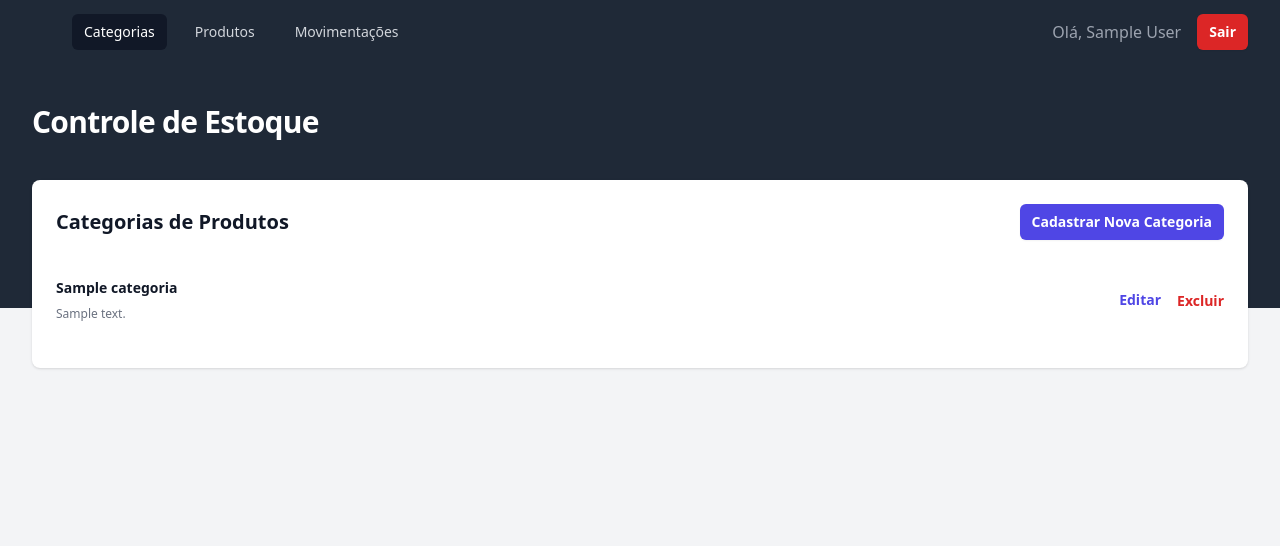
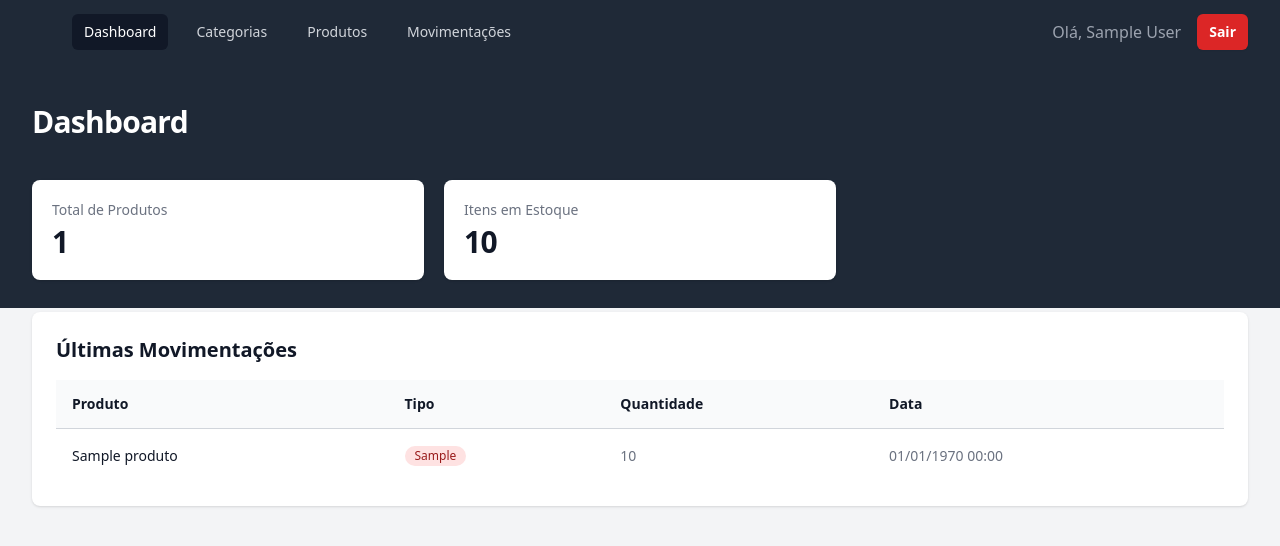
Before and after one commit to angelluzk/sistema-controle-estoque, a PHP site: page / in a window 1280 px wide. Shown: the top 546 px of the page. Run offline with PHP 8.4, Linux system fonts and the light colour scheme; the visitor is signed in with stand-in values (Sample User, id 1); tables that the repository leaves empty or names only in its code hold one stand-in row (values such as "Sample post"); some libraries are stand-ins or nearby versions.

Commit message:
Commit: Adiciona Dashboard Simples para Visualização Completa

```diff
--- /dev/null
+++ b/src/Controller/DashboardController.php
@@ -0,0 +1,24 @@
+<?php
+
+namespace App\Controller;
+
+use App\Model\ProdutoModel;
+use App\Model\MovimentoModel;
+
+class DashboardController
+{
+    public function index()
+    {
+        $produtoModel = new ProdutoModel();
+        $movimentoModel = new MovimentoModel();
+
+        // Coleta todas as estatísticas para o dashboard
+        $stats = [
+            'total_produtos' => $produtoModel->getTotalCount(),
+            'total_itens_estoque' => $produtoModel->getTotalStockQuantity(),
+            'ultimos_movimentos' => $movimentoModel->findLatest(5)
+        ];
+
+        require_once '../views/dashboard/index.php';
+    }
+}
--- a/src/Core/Router.php
+++ b/src/Core/Router.php
@@ -6,8 +6,6 @@ class Router
 {
     public function run()
     {
-        // Para garantir que a sessão seja iniciada em todas as requisições
-        // para que as mensagens de erro funcionem.
         if (session_status() === PHP_SESSION_NONE) {
             session_start();
         }
@@ -15,32 +13,31 @@ class Router
         $uri = parse_url($_SERVER['REQUEST_URI'], PHP_URL_PATH);
         $method = $_SERVER['REQUEST_METHOD'];
 
-        // Lista de rotas que NÃO precisam de autenticação
         $rotasPublicas = [
             '/login' => ['GET', 'POST'],
             '/registrar' => ['GET', 'POST']
         ];
 
-        $rotaAtualEhPublica = false;
-        if (isset($rotasPublicas[$uri]) && in_array($method, $rotasPublicas[$uri])) {
-            $rotaAtualEhPublica = true;
+        $rotaAtualEhPublica = isset($rotasPublicas[$uri]) && in_array($method, $rotasPublicas[$uri]);
+
+        if (!$rotaAtualEhPublica && !isset($_SESSION['usuario_id'])) {
+            header('Location: /login');
+            exit;
         }
 
-        // Se a rota não é pública E o usuário não está logado, redireciona para o login.
-        if (!$rotaAtualEhPublica && !isset($_SESSION['usuario_id'])) {
-            header('Location: /login');
-            exit; // Encerra a execução para garantir que nada mais seja carregado
-        }
-
-        // Se a rota É pública E o usuário JÁ ESTÁ logado, redireciona para a home.
-        // Isso impede que um usuário logado acesse a página de login/registro novamente.
         if ($rotaAtualEhPublica && isset($_SESSION['usuario_id'])) {
              header('Location: /');
              exit;
         }
 
         switch (true) {
-            // ROTAS DE AUTENTICAÇÃO (Públicas)
+            // ROTA PRINCIPAL AGORA É O DASHBOARD
+            case ($uri === '/' && $method === 'GET'):
+                $controllerName = 'App\Controller\DashboardController';
+                $methodName = 'index';
+                break;
+
+            // ROTAS DE AUTENTICAÇÃO
             case ($uri === '/registrar' && $method === 'GET'):
                 $controllerName = 'App\Controller\AuthController';
                 $methodName = 'showRegistrationForm';
@@ -57,13 +54,13 @@ class Router
                 $controllerName = 'App\Controller\AuthController';
                 $methodName = 'login';
                 break;
-            case ($uri === '/logout' && $method === 'POST'): // Logout via POST por segurança
+            case ($uri === '/logout' && $method === 'POST'):
                 $controllerName = 'App\Controller\AuthController';
                 $methodName = 'logout';
                 break;
 
-            // ROTAS DE CATEGORIA
-            case ($uri === '/' && $method === 'GET'):
+            // ROTA PARA A LISTA DE CATEGORIAS
+            case ($uri === '/categorias' && $method === 'GET'):
                 $controllerName = 'App\Controller\CategoriaController';
                 $methodName = 'index';
                 break;
@@ -114,7 +111,7 @@ class Router
                 $methodName = 'delete';
                 break;
 
-            // ROTAS DE MOVIMENTAÇÕES
+            // ROTAS DE MOVIMENTAÇÃO
             case ($uri === '/movimentos' && $method === 'GET'):
                 $controllerName = 'App\Controller\MovimentoController';
                 $methodName = 'index';
--- a/src/Model/MovimentoModel.php
+++ b/src/Model/MovimentoModel.php
@@ -96,4 +96,21 @@ class MovimentoModel
             throw $e;
         }
     }
+
+ /**
+     * Busca os últimos N movimentos de estoque.
+     */
+    public function findLatest(int $limit = 5): array
+    {
+        $sql = "SELECT m.tipo, m.quantidade, m.data_movimento, p.nome AS nome_produto
+                FROM movimentos_estoque m
+                JOIN produtos p ON m.produto_id = p.id
+                ORDER BY m.data_movimento DESC
+                LIMIT :limit";
+
+        $stmt = $this->pdo->prepare($sql);
+        $stmt->bindValue(':limit', $limit, PDO::PARAM_INT);
+        $stmt->execute();
+        return $stmt->fetchAll(PDO::FETCH_ASSOC);
+    }
 }
--- a/src/Model/ProdutoModel.php
+++ b/src/Model/ProdutoModel.php
@@ -1,6 +1,4 @@
 <?php
-
-// src/Model/ProdutoModel.php
 
 namespace App\Model;
 
@@ -70,4 +68,31 @@ class ProdutoModel
         $stmt->bindValue(':id', $id);
         return $stmt->execute();
     }
+
+ /**
+     * Retorna a contagem total de produtos cadastrados.
+     */
+    public function getTotalCount(): int
+    {
+        $stmt = $this->pdo->query("SELECT COUNT(id) FROM produtos");
+        return $stmt->fetchColumn();
+    }
+
+    /**
+     * Retorna a soma da quantidade de todos os itens em estoque.
+     */
+    public function getTotalStockQuantity(): int
+    {
+        $stmt = $this->pdo->query("SELECT SUM(quantidade) FROM produtos");
+        return (int)$stmt->fetchColumn(); // Cast para int para garantir
+    }
+
+    /**
+     * Retorna os N produtos com maior quantidade em estoque.
+     */
+    public function getTopStockProducts(int $limit = 5): array
+    {
+        $stmt = $this->pdo->query("SELECT nome, quantidade FROM produtos ORDER BY quantidade DESC LIMIT {$limit}");
+        return $stmt->fetchAll(PDO::FETCH_ASSOC);
+    }
 }
--- /dev/null
+++ b/views/dashboard/index.php
@@ -0,0 +1,99 @@
+<!DOCTYPE html>
+<html lang="pt-br" class="h-full bg-gray-100">
+<head>
+    <meta charset="UTF-8">
+    <meta name="viewport" content="width=device-width, initial-scale=1.0">
+    <title>Dashboard - Controle de Estoque</title>
+    <script src="https://cdn.tailwindcss.com"></script>
+</head>
+<body class="h-full">
+    <div class="min-h-full">
+        <div class="bg-gray-800 pb-32">
+            <nav class="bg-gray-800">
+                <div class="mx-auto max-w-7xl px-4 sm:px-6 lg:px-8">
+                    <div class="flex h-16 items-center justify-between">
+                        <div class="flex items-center">
+                            <div class="hidden md:block">
+                                <div class="ml-10 flex items-baseline space-x-4">
+                                    <a href="/" class="bg-gray-900 text-white rounded-md px-3 py-2 text-sm font-medium" aria-current="page">Dashboard</a>
+                                    <a href="/categorias" class="text-gray-300 hover:bg-gray-700 hover:text-white rounded-md px-3 py-2 text-sm font-medium">Categorias</a>
+                                    <a href="/produtos" class="text-gray-300 hover:bg-gray-700 hover:text-white rounded-md px-3 py-2 text-sm font-medium">Produtos</a>
+                                    <a href="/movimentos" class="text-gray-300 hover:bg-gray-700 hover:text-white rounded-md px-3 py-2 text-sm font-medium">Movimentações</a>
+                                </div>
+                            </div>
+                        </div>
+                        <div class="hidden md:block">
+                            <div class="ml-4 flex items-center md:ml-6">
+                                <?php if (isset($_SESSION['usuario_nome'])): ?>
+                                    <span class="text-gray-400 mr-4">Olá, <?= htmlspecialchars($_SESSION['usuario_nome']) ?></span>
+                                    <form action="/logout" method="POST">
+                                        <button type="submit" class="rounded-md bg-red-600 px-3 py-2 text-sm font-semibold text-white shadow-sm hover:bg-red-500">
+                                            Sair
+                                        </button>
+                                    </form>
+                                <?php endif; ?>
+                            </div>
+                        </div>
+                    </div>
+                </div>
+            </nav>
+            <header class="py-10">
+                <div class="mx-auto max-w-7xl px-4 sm:px-6 lg:px-8">
+                    <h1 class="text-3xl font-bold tracking-tight text-white">Dashboard</h1>
+                </div>
+            </header>
+        </div>
+
+        <main class="-mt-32">
+            <div class="mx-auto max-w-7xl px-4 pb-12 sm:px-6 lg:px-8">
+                <div class="grid grid-cols-1 gap-5 sm:grid-cols-2 lg:grid-cols-3">
+                    <div class="overflow-hidden rounded-lg bg-white shadow">
+                        <div class="p-5">
+                            <p class="truncate text-sm font-medium text-gray-500">Total de Produtos</p>
+                            <p class="mt-1 text-3xl font-semibold tracking-tight text-gray-900"><?= $stats['total_produtos'] ?></p>
+                        </div>
+                    </div>
+                    <div class="overflow-hidden rounded-lg bg-white shadow">
+                        <div class="p-5">
+                            <p class="truncate text-sm font-medium text-gray-500">Itens em Estoque</p>
+                            <p class="mt-1 text-3xl font-semibold tracking-tight text-gray-900"><?= $stats['total_itens_estoque'] ?></p>
+                        </div>
+                    </div>
+                </div>
+
+                <div class="mt-8 rounded-lg bg-white px-5 py-6 shadow sm:px-6">
+                    <h2 class="text-xl font-semibold leading-7 text-gray-900 mb-4">Últimas Movimentações</h2>
+                    <table class="min-w-full divide-y divide-gray-300">
+                         <thead class="bg-gray-50">
+                            <tr>
+                                <th scope="col" class="py-3.5 pl-4 pr-3 text-left text-sm font-semibold text-gray-900">Produto</th>
+                                <th scope="col" class="px-3 py-3.5 text-left text-sm font-semibold text-gray-900">Tipo</th>
+                                <th scope="col" class="px-3 py-3.5 text-left text-sm font-semibold text-gray-900">Quantidade</th>
+                                <th scope="col" class="px-3 py-3.5 text-left text-sm font-semibold text-gray-900">Data</th>
+                            </tr>
+                        </thead>
+                        <tbody class="divide-y divide-gray-200">
+                            <?php if (empty($stats['ultimos_movimentos'])): ?>
+                                <tr><td colspan="4" class="py-4 text-center text-gray-500">Nenhuma movimentação registrada.</td></tr>
+                            <?php else: ?>
+                                <?php foreach ($stats['ultimos_movimentos'] as $movimento): ?>
+                                    <tr>
+                                        <td class="py-4 pl-4 pr-3 text-sm font-medium text-gray-900"><?= htmlspecialchars($movimento['nome_produto']) ?></td>
+                                        <td class="px-3 py-4 text-sm">
+                                            <span class="inline-flex items-center rounded-full px-2.5 py-0.5 text-xs font-medium <?= $movimento['tipo'] === 'entrada' ? 'bg-green-100 text-green-800' : 'bg-red-100 text-red-800' ?>">
+                                                <?= htmlspecialchars(ucfirst($movimento['tipo'])) ?>
+                                            </span>
+                                        </td>
+                                        <td class="px-3 py-4 text-sm text-gray-500"><?= htmlspecialchars($movimento['quantidade']) ?></td>
+                                        <td class="px-3 py-4 text-sm text-gray-500"><?= date('d/m/Y H:i', strtotime($movimento['data_movimento'])) ?></td>
+                                    </tr>
+                                <?php endforeach; ?>
+                            <?php endif; ?>
+                        </tbody>
+                    </table>
+                </div>
+            </div>
+        </main>
+    </div>
+</body>
+</html>
--- a/views/movimentos/index.php
+++ b/views/movimentos/index.php
@@ -8,13 +8,14 @@
 </head>
 <body class="h-full">
     <div class="min-h-full">
-        <nav class="bg-gray-800">
+<nav class="bg-gray-800">
             <div class="mx-auto max-w-7xl px-4 sm:px-6 lg:px-8">
                 <div class="flex h-16 items-center justify-between">
                     <div class="flex items-center">
                         <div class="hidden md:block">
                             <div class="ml-10 flex items-baseline space-x-4">
-                                <a href="/" class="text-gray-300 hover:bg-gray-700 hover:text-white rounded-md px-3 py-2 text-sm font-medium">Categorias</a>
+                                <a href="/" class="text-gray-300 hover:bg-gray-700 hover:text-white rounded-md px-3 py-2 text-sm font-medium">Dashboard</a>
+                                <a href="/categorias" class="text-gray-300 hover:bg-gray-700 hover:text-white rounded-md px-3 py-2 text-sm font-medium">Categorias</a>
                                 <a href="/produtos" class="text-gray-300 hover:bg-gray-700 hover:text-white rounded-md px-3 py-2 text-sm font-medium">Produtos</a>
                                 <a href="/movimentos" class="bg-gray-900 text-white rounded-md px-3 py-2 text-sm font-medium" aria-current="page">Movimentações</a>
                             </div>
--- a/views/produtos/index.php
+++ b/views/produtos/index.php
@@ -15,7 +15,8 @@
                         <div class="flex items-center">
                             <div class="hidden md:block">
                                 <div class="ml-10 flex items-baseline space-x-4">
-                                    <a href="/" class="text-gray-300 hover:bg-gray-700 hover:text-white rounded-md px-3 py-2 text-sm font-medium">Categorias</a>
+                                    <a href="/" class="text-gray-300 hover:bg-gray-700 hover:text-white rounded-md px-3 py-2 text-sm font-medium">Dashboard</a>
+                                    <a href="/categorias" class="text-gray-300 hover:bg-gray-700 hover:text-white rounded-md px-3 py-2 text-sm font-medium">Categorias</a>
                                     <a href="/produtos" class="bg-gray-900 text-white rounded-md px-3 py-2 text-sm font-medium" aria-current="page">Produtos</a>
                                     <a href="/movimentos" class="text-gray-300 hover:bg-gray-700 hover:text-white rounded-md px-3 py-2 text-sm font-medium">Movimentações</a>
                                 </div>
```
Also changed, not shown: 1 other file.
